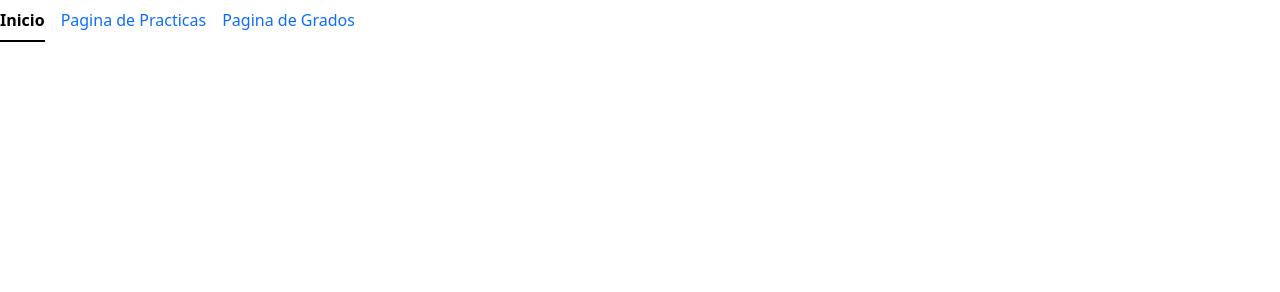
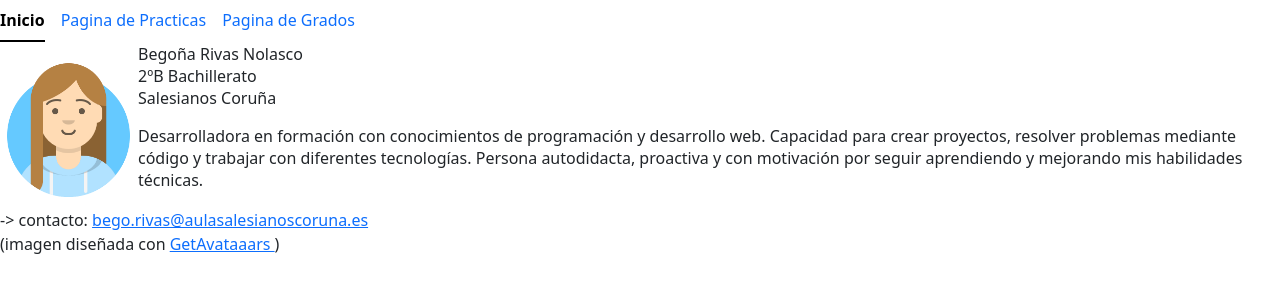
Before and after one commit to be-rino/indexdelaweb, a plain HTML site: page index.html in a window 1280 px wide. Drawn offline with nearby package versions, Linux system fonts and the light colour scheme.

Commit message:
Session 1
creo estilos ccs
empiezo con la parte del curriculum y las imagenes

```diff
--- a/index.html
+++ b/index.html
@@ -15,6 +15,40 @@
       <a class="nav-link" href="../tic2practica01/index.html">Pagina de Grados</a>
     </li>
     </ul>
+    <table>
+      <tr>
+          <td>
+            <img src="./img/yo.png" width="135" height="143">
+          </td>
+          <td>
+              <p>
+                  Begoña Rivas Nolasco<br>
+                  2ºB Bachillerato<br>
+                  Salesianos Coruña
+              </p>
+              <p>
+                  Desarrolladora en formación con conocimientos
+                  de programación y desarrollo web. Capacidad
+                  para crear proyectos, resolver problemas
+                  mediante código y trabajar con diferentes
+                  tecnologías. Persona autodidacta, proactiva
+                  y con motivación por seguir aprendiendo y
+                  mejorando mis habilidades técnicas.
+              </p>
+          </td>
+      </tr>
+  </table>
+  <p>
+      -> contacto:
+      <a href="mailto:bego.rivas@aulasalesianoscoruna.es">
+          bego.rivas@aulasalesianoscoruna.es
+      </a>
+      <br>
+      (imagen diseñada con
+      <a href="https://getavataaars.com/">
+          GetAvataaars
+      </a>)
+  </p>
     <script src="https://cdn.jsdelivr.net/npm/bootstrap@5.3.8/dist/js/bootstrap.bundle.min.js" integrity="sha384-FKyoEForCGlyvwx9Hj09JcYn3nv7wiPVlz7YYwJrWVcXK/BmnVDxM+D2scQbITxI" crossorigin="anonymous"></script>
 </body>
   </html>
```
Also changed, not shown: estiloscss/estilos.css (added), img/yo.png (added), 1 other file.
